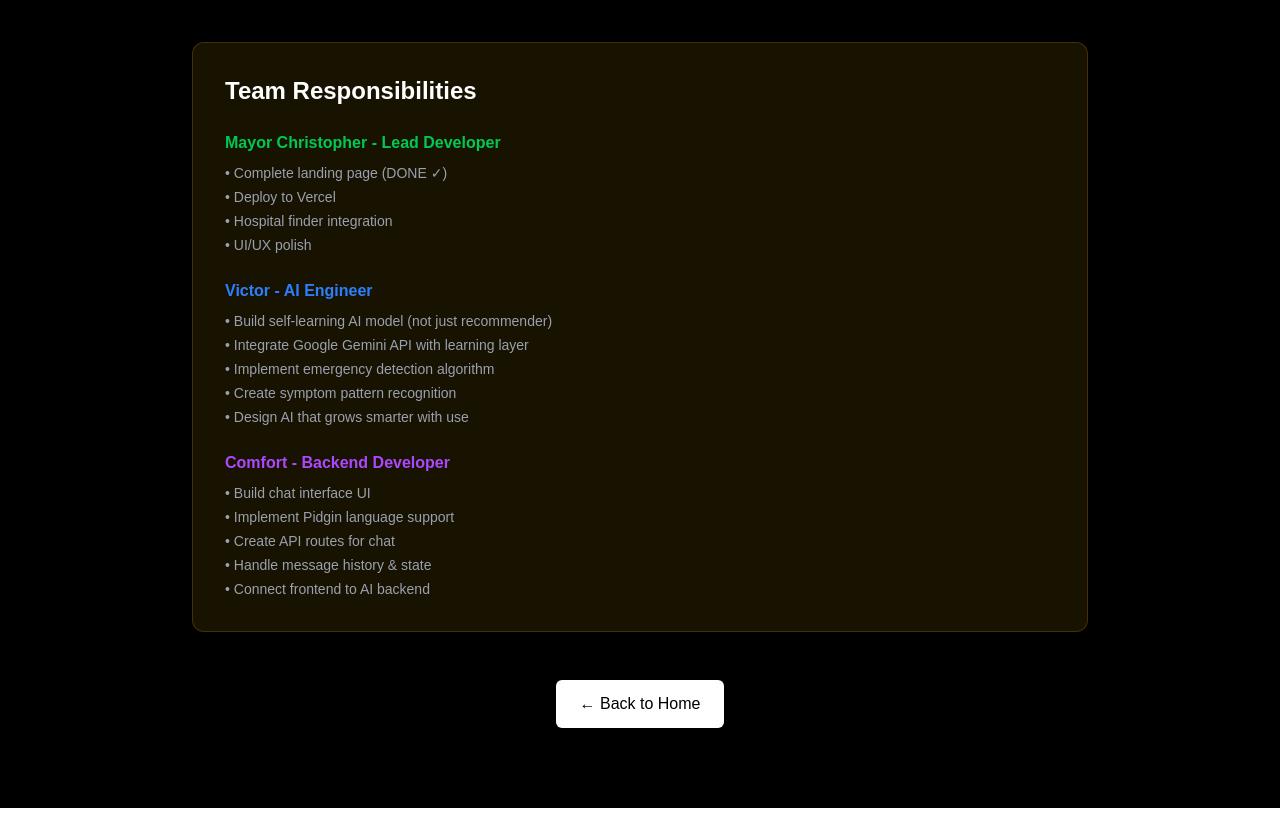
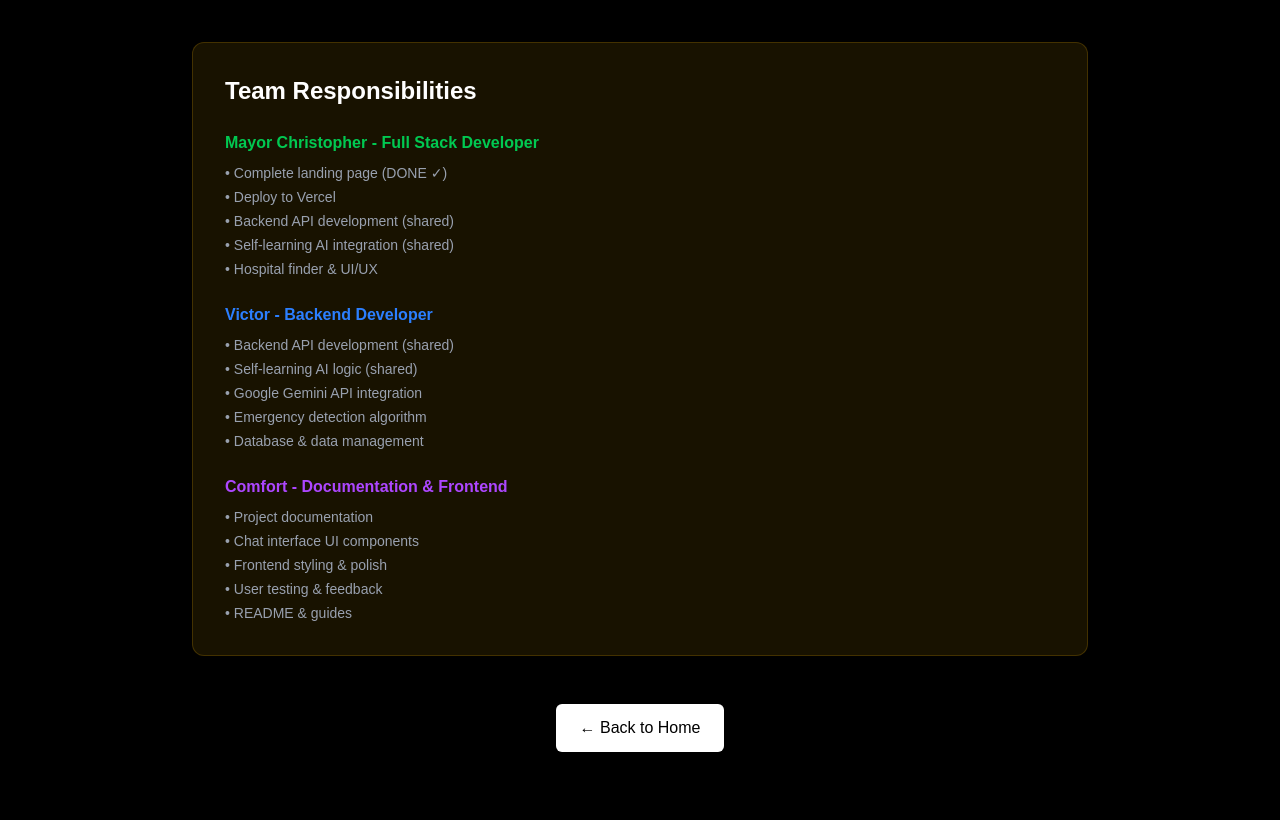
Before and after one commit to MayorChristopher/healthai-nigeria, a Next.js app: page /chat in a window 1280 px wide. Shown: the part 440-1260 px from the top of the page. Built offline with nearby package versions, Linux system fonts and the light colour scheme.

Commit message:
Update team roles: Mayor-Full Stack, Victor-Backend, Comfort-Documentation & Frontend

```diff
--- a/src/app/chat/page.tsx
+++ b/src/app/chat/page.tsx
@@ -40,34 +40,35 @@ export default function ChatPage() {
 
           <div className="space-y-6">
             <div>
-              <h3 className="font-semibold text-green-500 mb-2">Mayor Christopher - Lead Developer</h3>
+              <h3 className="font-semibold text-green-500 mb-2">Mayor Christopher - Full Stack Developer</h3>
               <ul className="text-sm text-gray-400 space-y-1">
                 <li>• Complete landing page (DONE ✓)</li>
                 <li>• Deploy to Vercel</li>
-                <li>• Hospital finder integration</li>
-                <li>• UI/UX polish</li>
+                <li>• Backend API development (shared)</li>
+                <li>• Self-learning AI integration (shared)</li>
+                <li>• Hospital finder & UI/UX</li>
               </ul>
             </div>
 
             <div>
-              <h3 className="font-semibold text-blue-500 mb-2">Victor - AI Engineer</h3>
+              <h3 className="font-semibold text-blue-500 mb-2">Victor - Backend Developer</h3>
               <ul className="text-sm text-gray-400 space-y-1">
-                <li>• Build self-learning AI model (not just recommender)</li>
-                <li>• Integrate Google Gemini API with learning layer</li>
-                <li>• Implement emergency detection algorithm</li>
-                <li>• Create symptom pattern recognition</li>
-                <li>• Design AI that grows smarter with use</li>
+                <li>• Backend API development (shared)</li>
+                <li>• Self-learning AI logic (shared)</li>
+                <li>• Google Gemini API integration</li>
+                <li>• Emergency detection algorithm</li>
+                <li>• Database & data management</li>
               </ul>
             </div>
 
             <div>
-              <h3 className="font-semibold text-purple-500 mb-2">Comfort - Backend Developer</h3>
+              <h3 className="font-semibold text-purple-500 mb-2">Comfort - Documentation & Frontend</h3>
               <ul className="text-sm text-gray-400 space-y-1">
-                <li>• Build chat interface UI</li>
-                <li>• Implement Pidgin language support</li>
-                <li>• Create API routes for chat</li>
-                <li>• Handle message history & state</li>
-                <li>• Connect frontend to AI backend</li>
+                <li>• Project documentation</li>
+                <li>• Chat interface UI components</li>
+                <li>• Frontend styling & polish</li>
+                <li>• User testing & feedback</li>
+                <li>• README & guides</li>
               </ul>
             </div>
           </div>
--- a/src/app/page.tsx
+++ b/src/app/page.tsx
@@ -408,12 +408,12 @@ export default function Home() {
                 M
               </div>
               <h3 className="text-xl font-bold mb-1">Mayor Christopher</h3>
-              <p className="text-green-500 text-sm mb-4">Lead Developer</p>
+              <p className="text-green-500 text-sm mb-4">Full Stack Developer</p>
               <ul className="text-sm text-gray-400 space-y-2">
                 <li>• Landing page & UI/UX</li>
-                <li>• Project architecture</li>
+                <li>• Backend development (shared)</li>
+                <li>• Self-learning AI (shared)</li>
                 <li>• Deployment & hosting</li>
-                <li>• Hospital integration</li>
               </ul>
             </div>
             <div className="bg-white/5 p-8 rounded-xl border border-white/10">
@@ -421,12 +421,12 @@ export default function Home() {
                 V
               </div>
               <h3 className="text-xl font-bold mb-1">Victor</h3>
-              <p className="text-blue-500 text-sm mb-4">AI Engineer</p>
+              <p className="text-blue-500 text-sm mb-4">Backend Developer</p>
               <ul className="text-sm text-gray-400 space-y-2">
-                <li>• Self-learning AI model</li>
+                <li>• Backend API development</li>
+                <li>• Self-learning AI (shared)</li>
                 <li>• Gemini API integration</li>
-                <li>• Emergency detection logic</li>
-                <li>• Symptom analysis engine</li>
+                <li>• Database management</li>
               </ul>
             </div>
             <div className="bg-white/5 p-8 rounded-xl border border-white/10">
@@ -434,12 +434,12 @@ export default function Home() {
                 C
               </div>
               <h3 className="text-xl font-bold mb-1">Comfort</h3>
-              <p className="text-purple-500 text-sm mb-4">Backend Developer</p>
+              <p className="text-purple-500 text-sm mb-4">Documentation & Frontend</p>
               <ul className="text-sm text-gray-400 space-y-2">
-                <li>• Chat interface backend</li>
-                <li>• Pidgin language support</li>
-                <li>• API endpoints & routing</li>
-                <li>• Data flow management</li>
+                <li>• Project documentation</li>
+                <li>• Chat UI components</li>
+                <li>• Frontend styling</li>
+                <li>• User guides & README</li>
               </ul>
             </div>
           </div>
```
